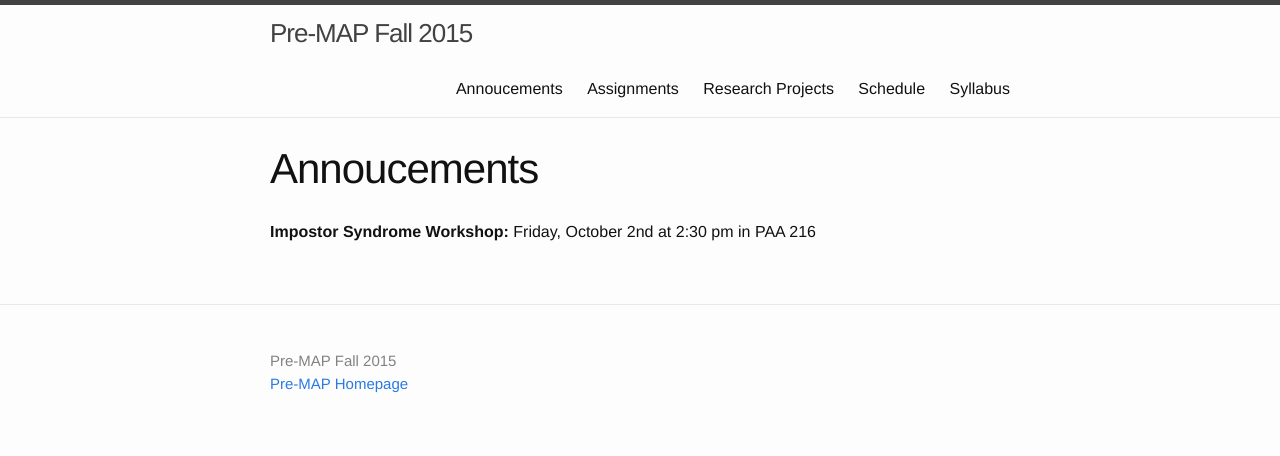
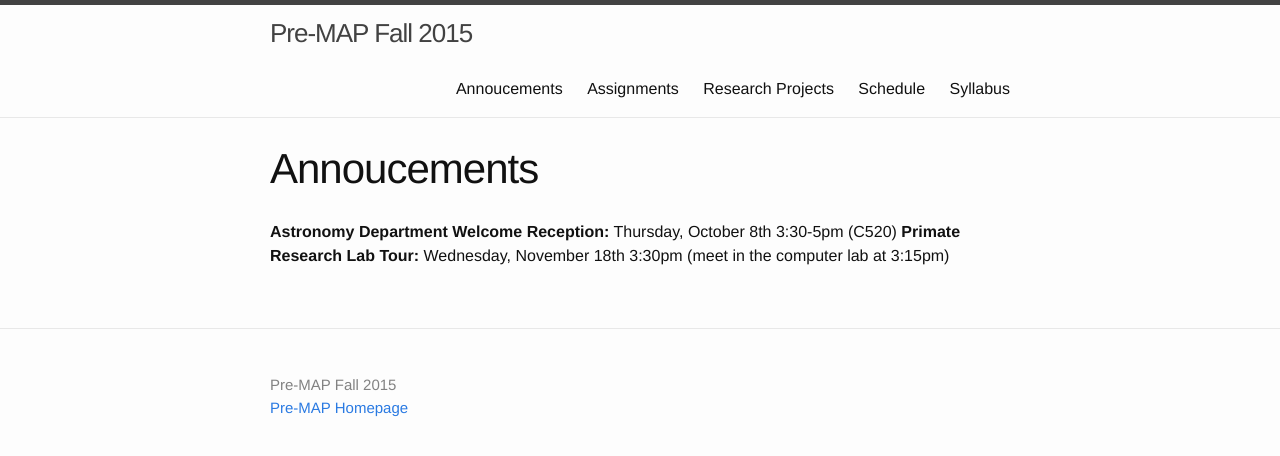
Before and after one commit to kgarofali/Pre-MAP, a Jekyll site: the page built from annoucements.md, in a window 1280 px wide. Shown: the top 456 px of the page. Built offline with Jekyll 4.4.1, drawn with Linux system fonts in a browser that asks for light colours.

Commit message:
announcements, final exam

```diff
--- a/annoucements.md
+++ b/annoucements.md
@@ -4,4 +4,5 @@ title: Annoucements
 permalink: annoucements/
 ---
 
-**Impostor Syndrome Workshop:** Friday, October 2nd at 2:30 pm in PAA 216
+**Astronomy Department Welcome Reception:** Thursday, October 8th 3:30-5pm (C520)
+**Primate Research Lab Tour:** Wednesday, November 18th 3:30pm (meet in the computer lab at 3:15pm)
```
Also changed, not shown: 1 other file.
